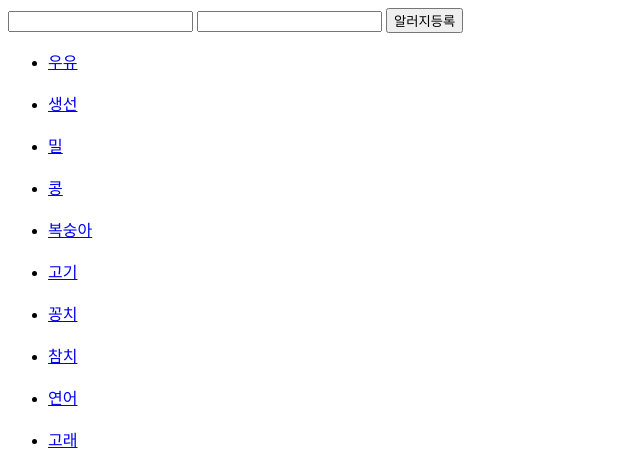
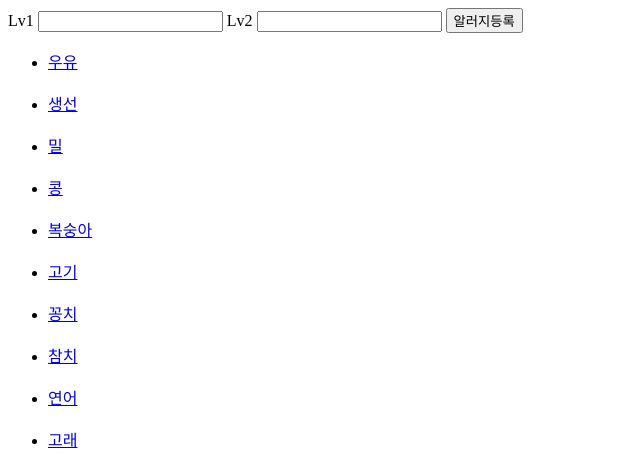
Before and after one commit to tae1010/foodAllergy, a Django app: page /foodAllergy/register/ in a window 1280 px wide. Shown: the top 468 px of the page, without its empty margins (0-640 px from the left). Run offline with Django 3.2, Linux system fonts and the light colour scheme; data comes from the database, SQL or seed files in the repository; both versions use the stored data as it was after the commit.

Commit message:
알러지 lv1, lv2 입력시 생기는 오류들 처리(중복제거, null값)

```diff
--- a/foodAllergy/admin.py
+++ b/foodAllergy/admin.py
@@ -4,6 +4,6 @@
 # Register your models here.
 
 class SearchAdmin(admin.ModelAdmin):
-    search_fields = ['productName']
+    search_fields = ['highLevelAllergy']
 
 admin.site.register(Allergy,SearchAdmin)
--- a/foodAllergy/views.py
+++ b/foodAllergy/views.py
@@ -18,22 +18,64 @@
 def allergy_register(request):
     Allergy_list = Allergy.objects.order_by()
     context = {'Allergy_list': Allergy_list}
-    return render(request,'foodAllergy/Allergy_register.html', context)
+    return render(request, 'foodAllergy/Allergy_register.html', context)
 
 
 def regist(request):
+    allergy_list = Allergy.objects.order_by()
+    allergy_names = []
+    allergy_Lv2 = []
 
     highLevelAllergy = request.POST.get('highLevelAllergy')
-    if highLevelAllergy == "":
-        level = 1
-        a = Allergy(allergyName=request.POST.get('allergyName'), highLevelAllergy=highLevelAllergy,
-                    level=level, myAllergy="N")
+    allergyLv1 = request.POST.get('allergyName')
+
+    for allergy in allergy_list:
+        if allergy.level == 2 and allergy.highLevelAllergy == allergyLv1:
+            allergy_Lv2.append(allergy.allergyName)
+
+
+    for allergy in allergy_list:
+        allergy_names.append(allergy.allergyName)
+
+    # 둘다 비어있을때
+    if allergyLv1 == "" and highLevelAllergy == "":
+        print("입력해주세요")
+
+    #
+    elif allergyLv1 == "":
+        print("lv1만 적던가 둘다 적어주세요")
+
     else:
-        level = 2
-        a = Allergy(allergyName=highLevelAllergy, highLevelAllergy=request.POST.get('allergyName'),
-                    level=level, myAllergy="N")
+        # 첫번째 칸만 써있고 첫번째 칸이 중복이 아닐때
+        if highLevelAllergy == "" and allergyLv1 not in allergy_names:
+            level = 1
+            a = Allergy(allergyName=allergyLv1, highLevelAllergy=highLevelAllergy,
+                        level=level, myAllergy="N")
+            a.save()
 
-    a.save()
+        # 첫번째칸만 써있고 중복일때
+        elif highLevelAllergy == "" and allergyLv1 in allergy_names:
+            print("Lv1 중복입니다!!!!!!!!!!")
+
+        # 둘다 써있을때
+        else:
+            # 둘다 써있는데 LV1,LV2 모두겹치면 오류메시지
+            if allergyLv1 in allergy_names and highLevelAllergy in allergy_Lv2:
+                print("lv1, lv2 둘다 중복입니다")
+
+            # 둘다 써있는데 lv1이 없으면 lv1도 추가
+            elif allergyLv1 not in allergy_names:
+                a = Allergy(allergyName=allergyLv1, highLevelAllergy="",
+                            level=1, myAllergy="N")
+                a.save()
+
+                a = Allergy(allergyName=highLevelAllergy, highLevelAllergy=allergyLv1,
+                            level=2, myAllergy="N")
+                a.save()
+            else:
+                a = Allergy(allergyName=highLevelAllergy, highLevelAllergy=allergyLv1,
+                            level=2, myAllergy="N")
+                a.save()
 
     return redirect('foodAllergy:register')
 
@@ -41,15 +83,15 @@
 def showLv2(request, allergy_name):
     Allergy_list = Allergy.objects.order_by()
     a = Allergy.objects.get(allergyName=allergy_name)
-    context = {'allergyName' : a, 'Allergy_list': Allergy_list}
+    context = {'allergyName': a, 'Allergy_list': Allergy_list}
 
-    return render(request, 'foodAllergy/Allergy_register.html',context)
+    return render(request, 'foodAllergy/Allergy_register.html', context)
 
 
 def addMyAllergy(request):
     check = request.POST.getlist('checkAllergy[]')
     Allergy_list = Allergy.objects.order_by()
-    context = {'check':check, 'Allergy_list': Allergy_list}
+    context = {'check': check, 'Allergy_list': Allergy_list}
 
     for allergy in Allergy_list:
         for ck in check:
@@ -62,4 +104,4 @@
                         highAllergy.myAllergy = "Y"
                         highAllergy.save()
 
-    return render(request, 'foodAllergy/Allergy_register.html',context)
+    return render(request, 'foodAllergy/Allergy_register.html', context)
--- a/template/foodAllergy/Allergy_register.html
+++ b/template/foodAllergy/Allergy_register.html
@@ -7,7 +7,9 @@
 <body>
 <form action="{% url 'foodAllergy:regist' %}" method="post">
 {% csrf_token %}
+    Lv1
     <input type="text" name="allergyName" id="allergyName"></input>
+    Lv2
     <input type="text" name="highLevelAllergy" id="highLevelAllergy"></input>
 
 <input type="submit" value="알러지등록">
```
Also changed, not shown: db.sqlite3.
